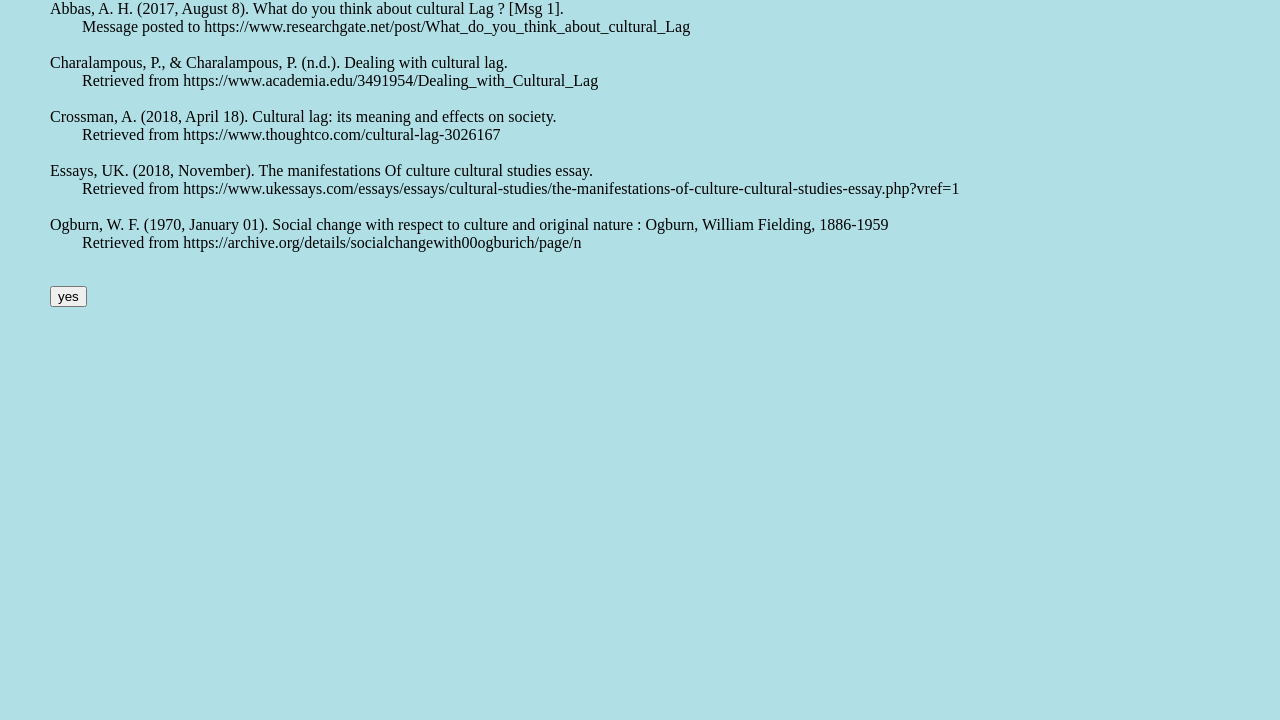
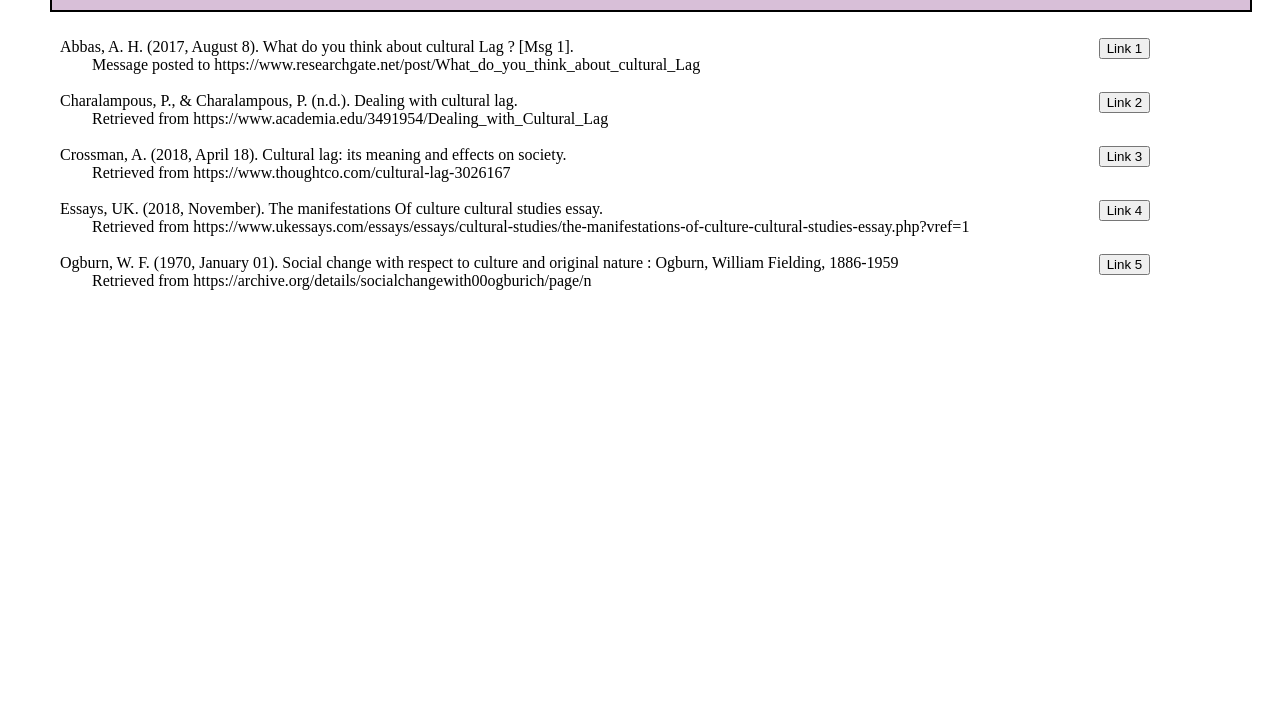
Before and after one commit to BenNakamura/English, a plain HTML site: page index.html in a window 1280 px wide. Shown: the part 80-800 px from the top of the page. Drawn offline with Linux system fonts and the light colour scheme.

Commit message:
Update index.html

```diff
--- a/index.html
+++ b/index.html
@@ -2,19 +2,51 @@
 <html>
 <head>
 <title>English Research Project</title>
-<h1>Citation</h1>
+<div style="background-color:thistle;border: 2px solid black;margin-right:20px;">
+<h1 style="text-align:center;">Citation</h1>
+</div>
 <style>
 body {
 	margin-left: 50px;
-	background-color: powderblue;
+	background-color: lavander;
 }
 #text {
 	font-family: Times New Roman;
 	font-size: 16px;
 }
+
+#bttn {
+	margin-bottom:33px;
+}
+
+* {
+  box-sizing: border-box;
+}
+
+.columnL {
+  float: left;
+  width: 85%;
+  padding: 10px;
+  height: 300px;
+}
+
+.columnR {
+  float: left;
+  width: 15%;
+  padding: 10px;
+  height: 300px;
+}
+
+.row:after {
+  content: "";
+  display: table;
+  clear: both;
+}
 </style>
 </head>
 <body>
+<div class="row">
+	<div class="columnL">
 <pre id="text">
 Abbas, A. H. (2017, August 8). What do you think about cultural Lag ? [Msg 1].
 	Message posted to https://www.researchgate.net/post/What_do_you_think_about_cultural_Lag
@@ -32,6 +64,20 @@ Ogburn, W. F. (1970, January 01). Social change with respect to culture and orig
 	Retrieved from https://archive.org/details/socialchangewith00ogburich/page/n
 
 </pre>
-	<a href="not yet"><button>yes</button></a>
+	</div>
+	<div class="columnR">
+	<p></p>
+	<a href="https://www.researchgate.net/post/What_do_you_think_about_cultural_Lag"><button id="bttn" >Link 1</button></a>
+	<br>
+	<a href="https://www.academia.edu/3491954/Dealing_with_Cultural_Lag"><button id="bttn">Link 2</button></a>
+	<br>
+	<a href="https://www.thoughtco.com/cultural-lag-3026167"><button id="bttn">Link 3</button></a>
+	<br>
+	<a href="https://www.ukessays.com/essays/essays/cultural-studies/the-manifestations-of-culture-cultural-studies-essay.php?vref=1"><button id="bttn">Link 4</button></a>
+	<br>
+	<a href="https://archive.org/details/socialchangewith00ogburich/page/n"><button id="bttn">Link 5</button></a>
+	<br>
+	</div>
+</div>
 </body>
 </html>
```
